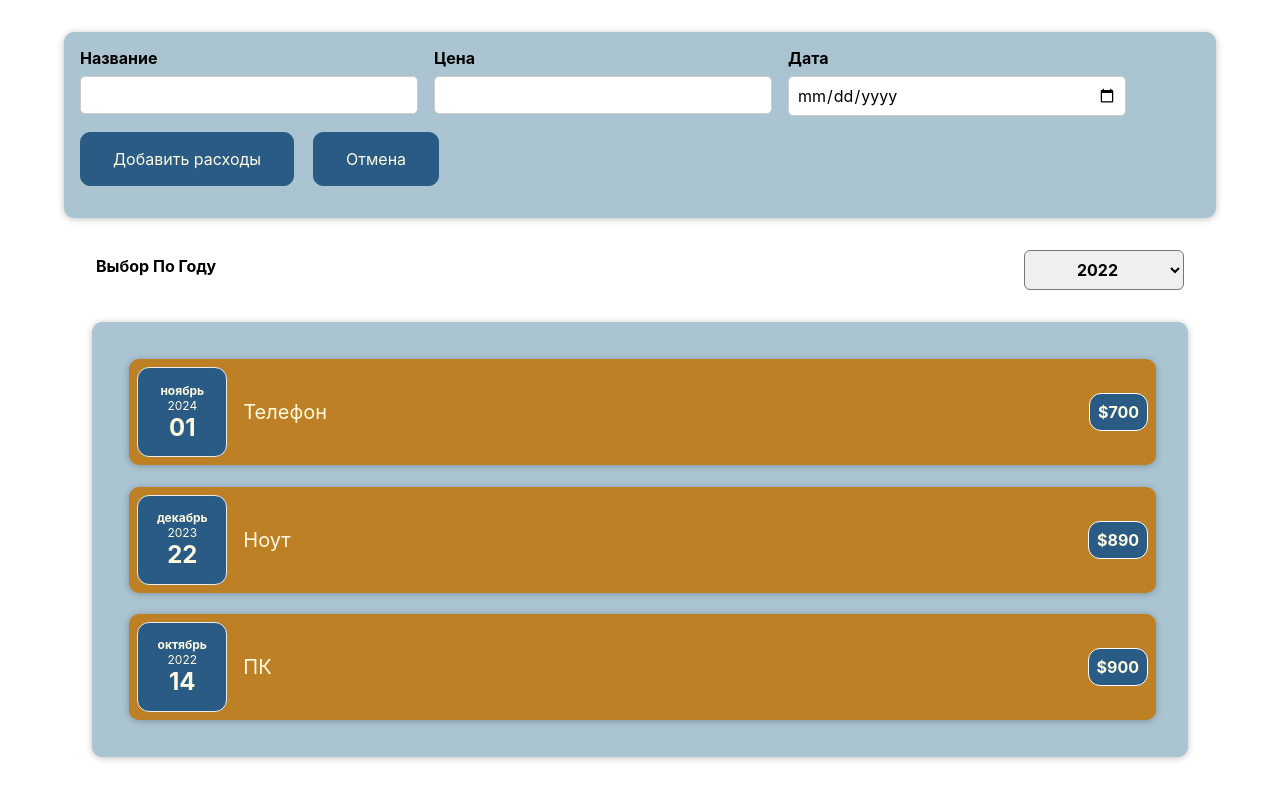
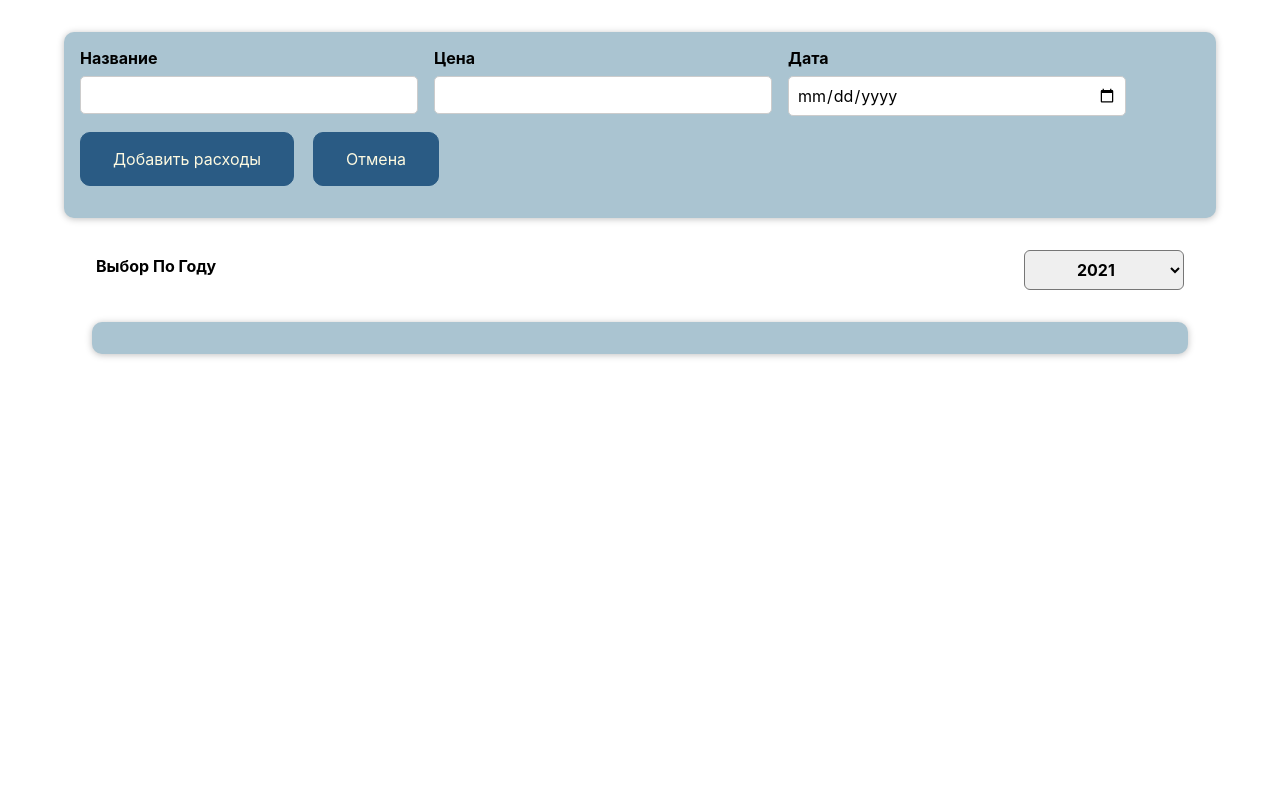
Before and after one commit to Holman52/LearnReact, a React (Create React App) app: page / in a window 1280 px wide. Built offline with nearby package versions, Linux system fonts and the light colour scheme.

Commit message:
отображение карточек товара по фильтрации

```diff
--- a/src/App.jsx
+++ b/src/App.jsx
@@ -5,18 +5,21 @@ import React, { useState } from "react";
 function App() {
   const INITIAL_COST = [
     {
+      id: '1',
       product: 'Телефон',
-      date: new Date(2024, 10, 1),
+      date: new Date(2023, 10, 1),
       price: 700,
     },
     {
+      id: '2',
       product: 'Ноут',
       date: new Date(2023, 11, 22),
       price: 890,
     },
     {
+      id: '3',
       product: 'ПК',
-      date: new Date(2022, 9, 14),
+      date: new Date(2023, 9, 14),
       price: 900,
     }
   ];
--- a/src/components/ui/Cost.jsx
+++ b/src/components/ui/Cost.jsx
@@ -2,19 +2,28 @@ import CostItem from "./CostItem";
 import "./Cost.css"
 import Card from "../Card";
 import CostsFilter from "./CostsFilter";
+import { useState } from "react";
 
 function Cost(props){
+const [SelectionYear, setSelectionYear] = useState('2021')
 
- const selectionYearHandler = (thisYear) =>{
-    console.log(thisYear)
- }
+const ChangeYear = (year) =>{
+  setSelectionYear(year)
+};
+const FilterYear = props.costs.filter(cost =>{
+  return cost.date.getFullYear().toString() === SelectionYear
+});
 
  return(
     <div className="main">
-    <CostsFilter onSelectionYear={selectionYearHandler}/>
+    <CostsFilter year={SelectionYear}
+      onSelectionYear={ChangeYear}
+    />
     <Card className="cost">
-    {props.costs.map(costs =>
-      <CostItem date= {costs.date}
+    {FilterYear.map(costs =>
+      <CostItem
+        key={costs.id}
+        date= {costs.date}
         product={costs.product}
         price={costs.price}></CostItem>
       )}
--- a/src/components/ui/CostsFilter.jsx
+++ b/src/components/ui/CostsFilter.jsx
@@ -11,6 +11,8 @@ const CostsFilter = (props) => {
       <div className="costs-filter__control">
         <label>Выбор По Году</label>
         <select value={props.year} onChange={yearChangeHandler}>
+          <option value="2024">2024</option>
+          <option value="2023">2023</option>
           <option value="2022">2022</option>
           <option value="2021">2021</option>
           <option value="2020">2020</option>
```
Also changed, not shown: src/components/ui/CostItem.jsx (+2 -5 lines).
